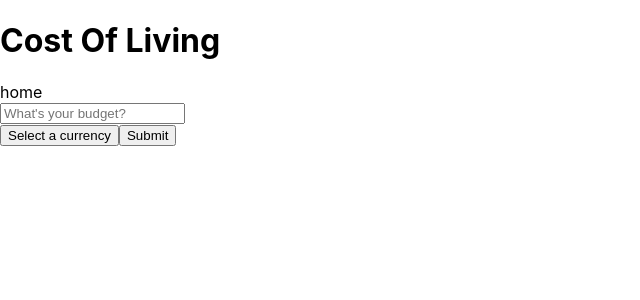
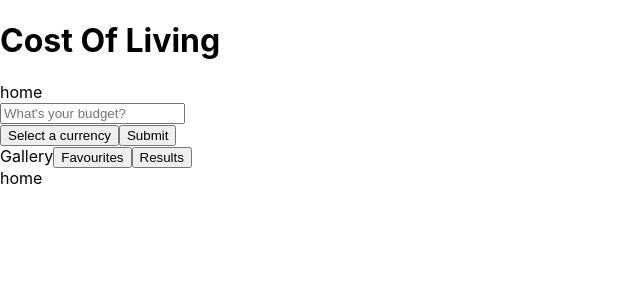
Before and after one commit to SpicyEnchiladas/GP-COL, a React (Create React App) app in the folder client/cost_of_living/: page / in a window 1280 px wide. Shown: the top 300 px of the page, without its empty margins (0-640 px from the left). Built offline with nearby package versions, Linux system fonts and the light colour scheme; no server answers; sample sign-in values are in the browser's storage.

Commit message:
Feat: Positioned Gallery component with props

```diff
--- a/client/cost_of_living/src/Components/BudgetInput.tsx
+++ b/client/cost_of_living/src/Components/BudgetInput.tsx
@@ -23,7 +23,11 @@ const  sendInputData = (value : number | string, currenciesCode : string):void =
 
 }
 
-const BudgetInput : React.FC <{} > = () => {
+interface BudgetInputProps {
+    handleCurrentView: (view: string) => void;
+}
+
+const BudgetInput : React.FC <BudgetInputProps> = ({ handleCurrentView }) => {
 
     const [value, setValue] = useState < number | string >('');
     const [showDropDown, setShowDropDown] = useState<boolean>(false);
@@ -81,7 +85,11 @@ const BudgetInput : React.FC <{} > = () => {
                 )}
 
             </button>
-            <button onClick={(): void => sendInputData(value, selectCurrency)}>Submit</button>
+            <button onClick={(): void => {
+                sendInputData(value, selectCurrency);
+                handleCurrentView("Ranged")
+                }
+            }>Submit</button>
 
 
         </>
--- a/client/cost_of_living/src/Components/Gallery.tsx
+++ b/client/cost_of_living/src/Components/Gallery.tsx
@@ -1,9 +1,25 @@
 import React from "react"
+import FavouritesPage from "./Favourites";
+import ResultsPage from "./Results"
 
-const Gallery : React.FC <{} > = () => {
+interface GalleryProps {
+    handleCurrentView: (view: string) => void;
+    currentView: string;
+}
+
+const Gallery : React.FC <GalleryProps> = ({ handleCurrentView, currentView }) => {
+
 
     return (
-        <div>Gallery</div>
+        <div>Gallery
+            <button onClick={() => handleCurrentView("Favourites")}>Favourites</button>
+            <button onClick={() => handleCurrentView("Ranged")}>Results</button>
+            {currentView === "Ranged" ? (
+        <ResultsPage/>
+      ) : (
+        <FavouritesPage/>
+      )}
+        </div>
     )
 
 }
--- a/client/cost_of_living/src/Components/home.tsx
+++ b/client/cost_of_living/src/Components/home.tsx
@@ -1,14 +1,26 @@
-import React from 'react'
+import React, { useState } from 'react'
 import BudgetInput from './BudgetInput';
+import Gallery from './Gallery';
 import HeaderPanel from './HeaderPanel';
 
 export interface IHomePageProps {
 }
 
-const HomePage: React.FunctionComponent<IHomePageProps> = (props) => {
+const HomePage: React.FC<IHomePageProps> = () => {
+    const [currentView, setCurrentView] = useState<string>("Favourites");
+
+    function handleCurrentView(view:string) {
+        setCurrentView(view);
+    }
+
     return <div>
         <HeaderPanel></HeaderPanel>
-        <BudgetInput></BudgetInput>
+        <BudgetInput
+            handleCurrentView = {handleCurrentView}></BudgetInput>
+        <Gallery
+            handleCurrentView = {handleCurrentView}
+            currentView = {currentView}
+        ></Gallery>
     </div>;
 };
 
```
